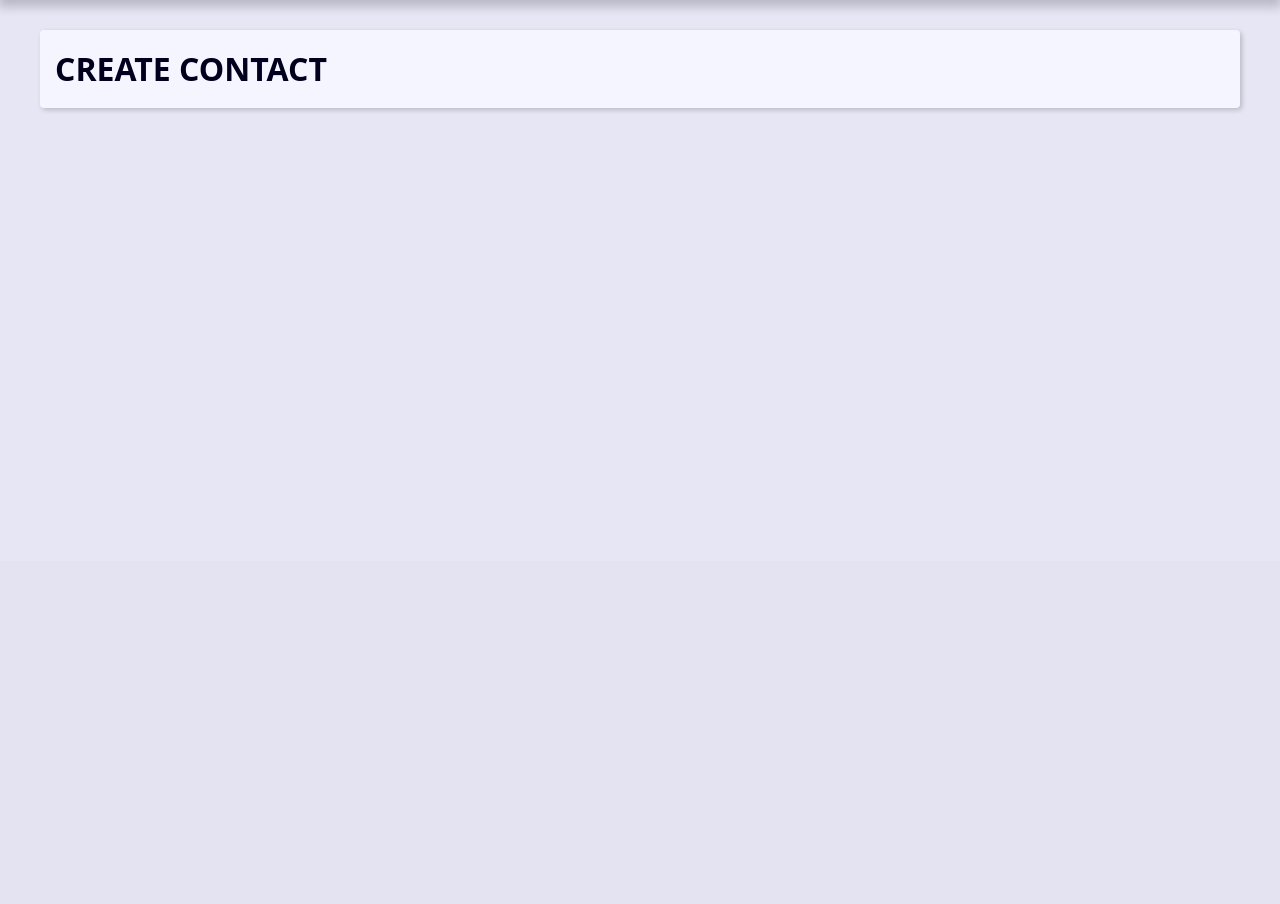
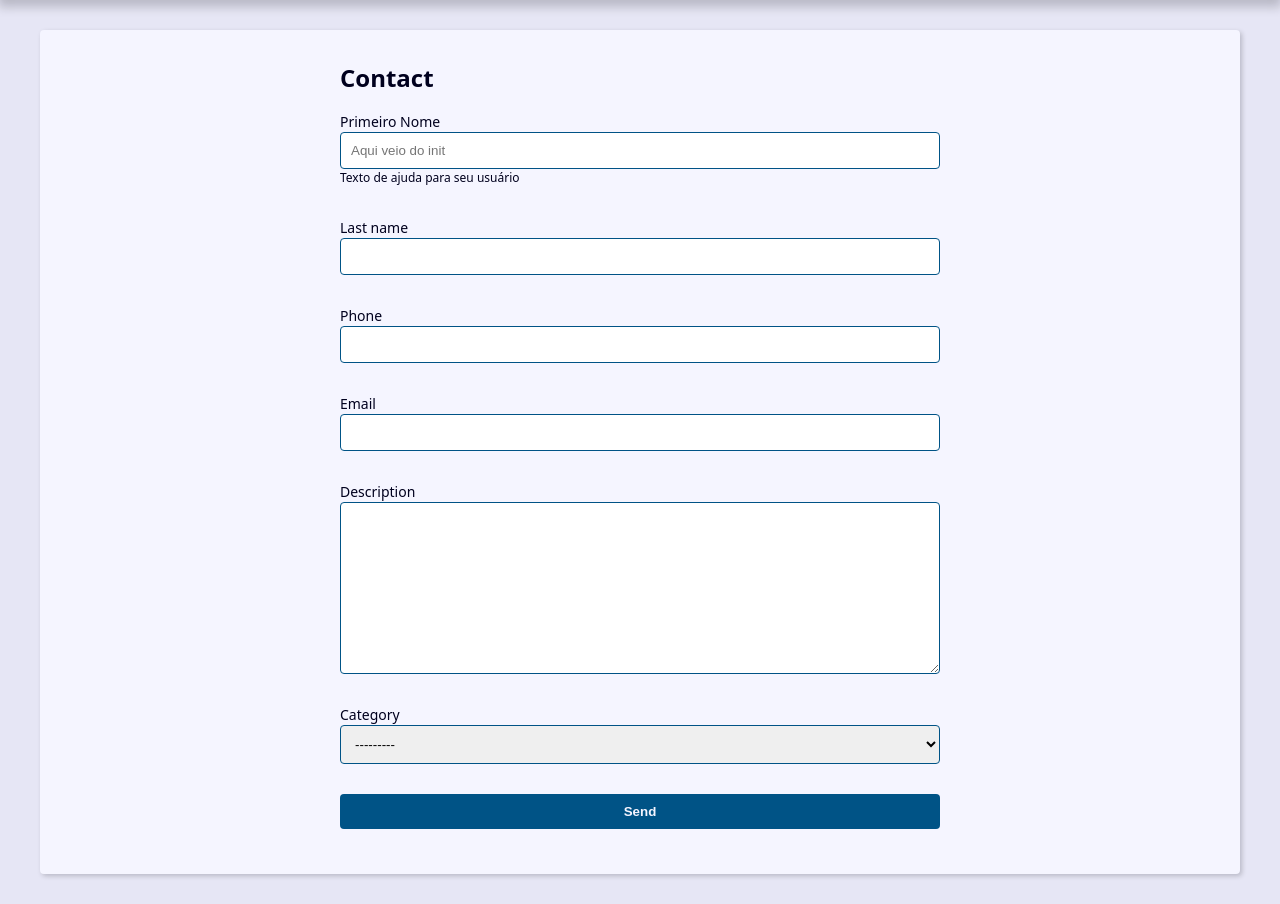
Before and after one commit to givaldogs/projeto-agenda-django, a Django app: page /contact/create in a window 1280 px wide. Shown: the part 239-1143 px from the top of the page. Before the commit the page ends 350 px from the top, so only its background shows below. Run offline with Django 5.2, Linux system fonts and the light colour scheme; data that the repository does not hold is empty.

Commit message:
Adicionando mais campo no formulario

```diff
--- /dev/null
+++ b/contact/forms.py
@@ -0,0 +1,78 @@
+from django import forms
+from django.core.exceptions import ValidationError
+from . import models
+
+class ContactForm(forms.ModelForm):
+    first_name = forms.CharField(
+        widget=forms.TextInput(
+            attrs={
+                'class': 'classe-a classe-b',
+                'placeholder': 'Aqui veio do init',
+            }
+        ),
+        label='Primeiro Nome',
+        help_text='Texto de ajuda para seu usuário',
+    )
+
+
+    def __init__(self, *args, **kwargs):
+        super().__init__(*args, **kwargs)
+        # self.fields['first_name'].widget.attrs.update({
+        #     'class': 'classe-a classe-b',
+        #     'placeholder': 'Aqui veio do init',
+        # })
+
+
+
+    class Meta:
+        model = models.Contact
+        fields = (
+            'first_name', 'last_name', 'phone',
+            'email', 'description', 'category'
+        )
+        # widgets = {
+        #     'first_name': forms.TextInput(
+        #         attrs={
+        #             'class': 'classe-a classe-b',
+        #             'placeholder': 'Escreva aqui',
+        #         }
+        #     )
+        # }
+
+
+    def clean(self):
+        cleaned_data = self.cleaned_data
+        first_name = self.cleaned_data.get('first_name')
+        last_name  = self.cleaned_data.get('last_name')
+
+        if first_name == last_name:
+            msg = ValidationError(
+                'Primeiro nome não pode ser igual ao Segundo nome',
+                code='invalid'
+            )
+            self.add_error('first_name', msg)
+            self.add_error('last_name', msg)
+
+
+        # self.add_error(
+        #     'first_name',
+        #     ValidationError(
+        #         'Mensagem de erro',
+        #         code='invalid'
+        #     )
+        #)
+
+        return super().clean()
+
+
+    def clean_first_name(self):
+        first_name = self.cleaned_data.get('first_name')
+        if first_name == 'ABC':
+            self.add_error(
+                'first_name',
+                ValidationError(
+                    'Veio do add_error',
+                    code='invalid'
+                )
+            )
+        return first_name
--- a/contact/templates/contact/create.html
+++ b/contact/templates/contact/create.html
@@ -1,6 +1,55 @@
 {% extends 'global/base.html' %}
 
 {% block content %}
-    <h1> CREATE CONTACT
-    </h1>
+  <!--
+    <h1>CREATE CONTACT</h1>
+  -->
+
+  <div class="form-wrapper">
+    <h2>Contact</h2>
+
+    <form
+      action="{% url "contact:create" %}"
+      method="POST"
+      enctype="multipart/form-data"
+    >
+
+    {% csrf_token %}
+
+    {% for field in form  %}
+
+      <div class="form-content">
+          <div class="form-group">
+            <label for="{{ field.id_for_label }}">{{ field.label}}</label>
+
+            {{ field }}
+
+            {{ field.errors }}
+
+            {% if field.help_text %}
+              <p class="help-text">{{ field.help_text }}</p>
+            {% endif %}
+
+          </div>
+      </div>
+
+    {% endfor %}
+
+    {% if form.non_field_errors %}
+        <div class="form-content">
+          <div class="form-group">
+            <div class="message error">
+              {{ form.non_field_errors }}
+            </div>
+          </div>
+        </div>
+    {% endif %}
+
+    <div class="form-content">
+      <div class="form-group">
+          <button class="btn" type="submit">Send</button>
+      </div>
+    </div>
+    </form>
+  </div>
 {% endblock content %}
--- a/contact/views/contact_forms.py
+++ b/contact/views/contact_forms.py
@@ -1,15 +1,28 @@
-from django.shortcuts import get_object_or_404,  render, redirect
-from django.http import Http404
-#from django.http import HttpResponse
-from contact.models import Contact
-from django.db.models import Q
-from django.core.paginator import Paginator
+#from typing import Any, Dict
+#from django.http import Http404
+#from django.db.models import Q
+#from django.core.paginator import Paginator
+#from contact.models import Contact
+#
+from django.shortcuts import render
+from contact.forms import ContactForm
 
 # Create your views here.
 
 def create(request):
+    if request.method == 'POST':
+        context = {
+        'form': ContactForm(data=request.POST)
+        }
+        return render(
+               request,
+               'contact/create.html',
+                context
+        )
 
-    context = {}
+    context = {
+        'form': ContactForm()
+    }
 
     return render(
         request,
```
